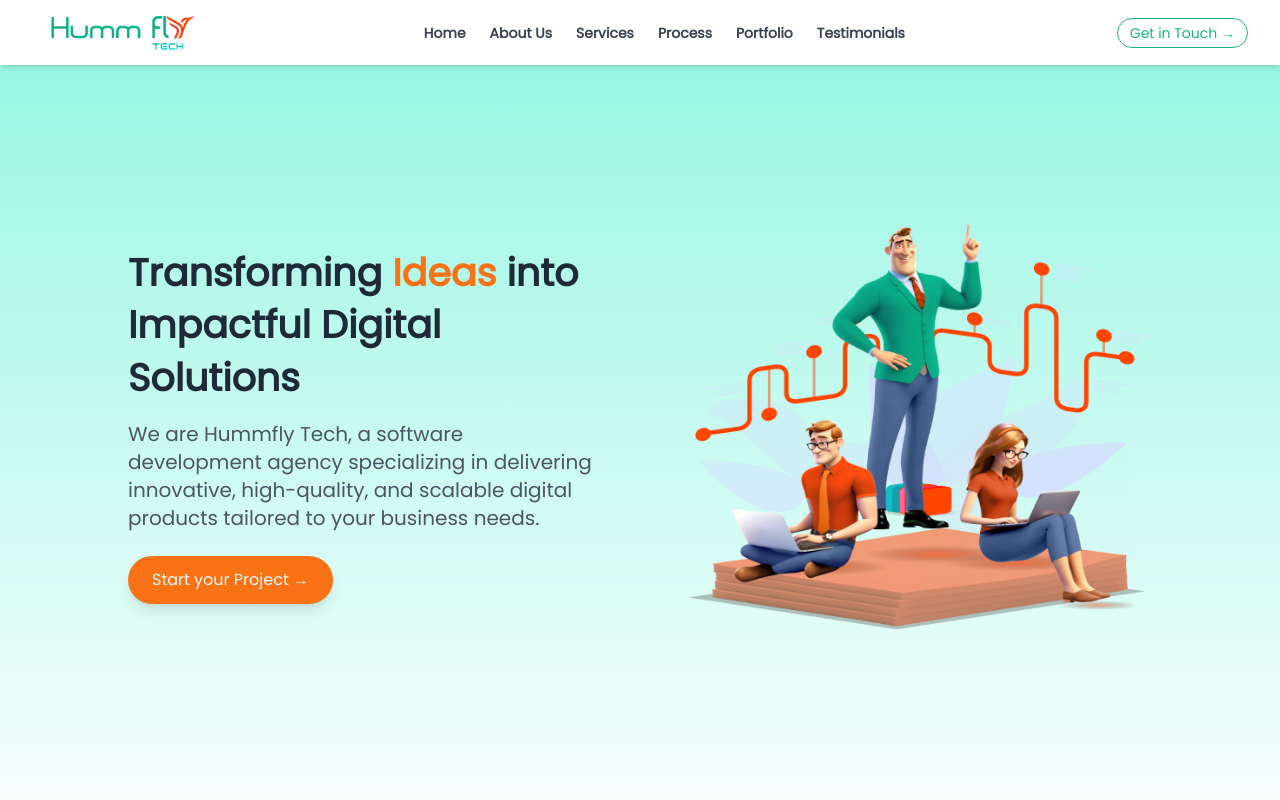
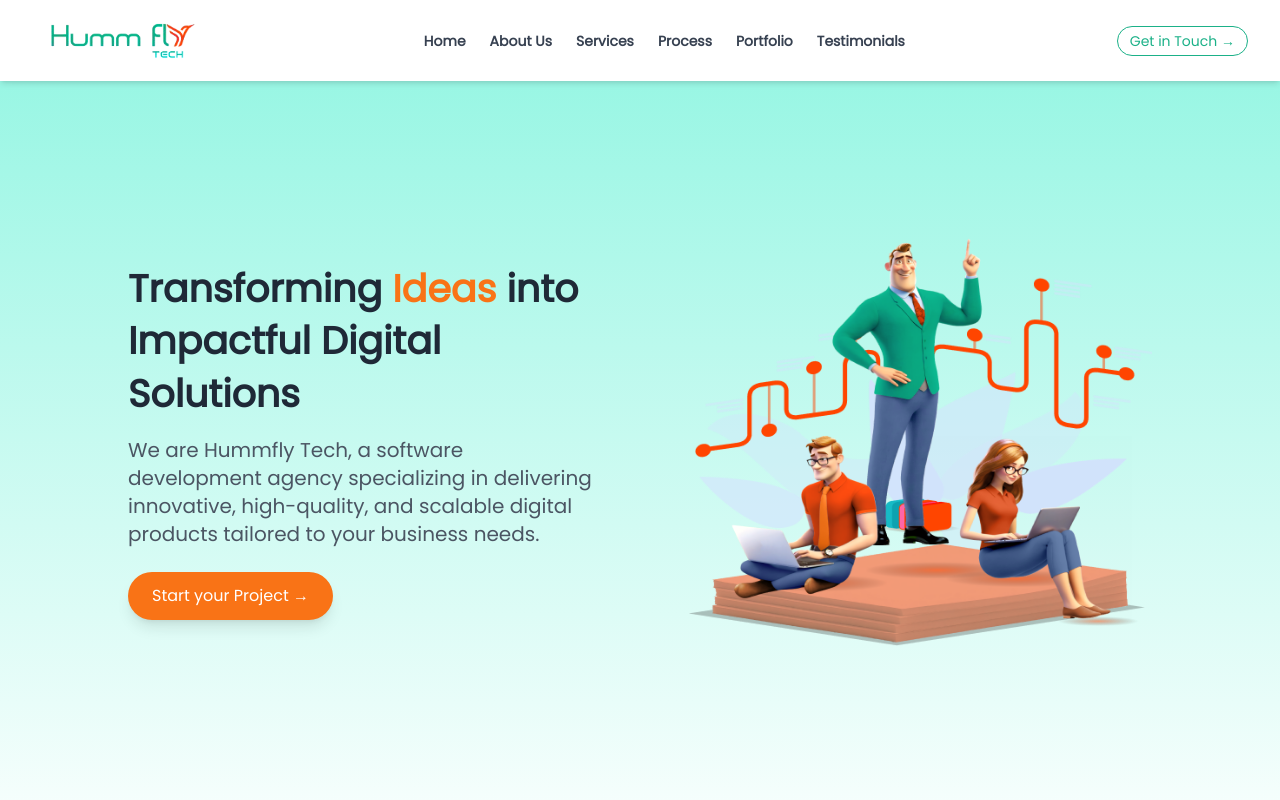
Before and after one commit to hummflytech/HummflyTechWebsite, a Next.js app: page / in a window 1280 px wide. Shown: the top 800 px of the page. Built offline with nearby package versions, Linux system fonts and the light colour scheme.

Commit message:
scroll become smooth using react scroll ,

```diff
--- a/components/common/header.tsx
+++ b/components/common/header.tsx
@@ -2,7 +2,6 @@
 
 import React, { useState } from "react";
 import Image from "next/image";
-import Link from "next/link";
 import { usePathname } from "next/navigation";
 import {
   NavigationMenu,
@@ -11,6 +10,8 @@ import {
 } from "@/components/ui/navigation-menu";
 import Button from "@/components/ui/button";
 import { FiMenu, FiX } from "react-icons/fi";
+
+import { Link } from 'react-scroll';
 
 const Header = () => {
   const [isMobileMenuOpen, setIsMobileMenuOpen] = useState(false);
@@ -38,11 +39,14 @@ const Header = () => {
 
   return (
     <header className="sticky top-0 z-50 bg-white shadow-md">
-      <div className="flex items-center justify-between px-4 sm:px-6 lg:px-8 py-2">
+      <div className="flex items-center justify-between px-4 sm:px-6 lg:px-8 py-4">
         {/* Logo */}
         <div>
-          <Link href="/">
-            <Image src="/images/logo.png" alt="Logo" width={180} height={32} />
+          <Link
+           to = "home"
+           smooth={true}
+           >
+            <Image src="/images/logo.png" alt="Logo" width={180} height={32} className="cursor-pointer"/>
           </Link>
         </div>
 
@@ -51,52 +55,64 @@ const Header = () => {
           <NavigationMenu>
             <NavigationMenuList className="flex items-center space-x-6 text-gray-700 font-bold text-sm">
               <NavigationMenuItem>
-                <button
-                  onClick={() => handleNavigation("home")}
+                <Link
+                  to="home"
+                  smooth={true}
                   className="hover:text-secondary focus:outline-none"
                 >
                   Home
-                </button>
+                </Link>
               </NavigationMenuItem>
               <NavigationMenuItem>
-                <button
-                  onClick={() => handleNavigation("about")}
+                <Link
+                  to="about"
+                  smooth={true}
+                  // duration={1000}
+                  offset={-100}
                   className="hover:text-secondary focus:outline-none"
                 >
                   About Us
-                </button>
+                </Link>
               </NavigationMenuItem>
               <NavigationMenuItem>
-                <button
-                  onClick={() => handleNavigation("services")}
+                <Link
+                  to="services"
+                  smooth={true}
+                  offset={-30}
                   className="hover:text-secondary focus:outline-none"
                 >
                   Services
-                </button>
+                </Link>
               </NavigationMenuItem>
               <NavigationMenuItem>
-                <button
-                  onClick={() => handleNavigation("process")}
+                <Link
+                  to="process"
+                  smooth={true}
+                  offset={-100}
                   className="hover:text-secondary focus:outline-none"
                 >
                   Process
-                </button>
+                </Link>
               </NavigationMenuItem>
               <NavigationMenuItem>
-                <button
-                  onClick={() => handleNavigation("portfolio")}
+                <Link
+                  to="portfolio"
+                  smooth={true}
+                  offset={-70}
                   className="hover:text-secondary focus:outline-none"
                 >
                   Portfolio
-                </button>
+                </Link>
               </NavigationMenuItem>
               <NavigationMenuItem>
-                <button
-                  onClick={() => handleNavigation("testimonials")}
+                <Link
+                  to="testimonials"
+                  smooth={true}
+                  offset={-100}
                   className="hover:text-secondary focus:outline-none"
                 >
                   Testimonials
-                </button>
+                </Link>
               </NavigationMenuItem>
             </NavigationMenuList>
           </NavigationMenu>
@@ -131,43 +147,51 @@ const Header = () => {
           <NavigationMenu>
             <NavigationMenuList className="flex flex-col items-center space-y-4 text-gray-700 font-bold text-sm p-4">
               <NavigationMenuItem>
-                <button
-                  onClick={() => handleNavigation("home")}
-                  className="block w-full text-center px-4 py-2 rounded-lg hover:bg-gray-100"
+                <Link
+                  to="home"
+                  smooth={true}
+                  offset={-100}
+                  className="block w-full text-center px-4 py-2 rounded-lg hover:bg-gray-100 cursor-pointer"
                 >
                   Home
-                </button>
+                </Link>
               </NavigationMenuItem>
               <NavigationMenuItem>
-                <button
-                  onClick={() => handleNavigation("about")}
-                  className="block w-full text-center px-4 py-2 rounded-lg hover:bg-gray-100"
+                <Link
+                  to="about"
+                  smooth={true}
+                  offset={-100}
+                  className="block w-full text-center px-4 py-2 rounded-lg hover:bg-gray-100 cursor-pointer cursor-pointer"
                 >
                   About Us
-                </button>
+                </Link>
               </NavigationMenuItem>
               <NavigationMenuItem>
-                <button
-                  onClick={() => handleNavigation("services")}
-                  className="block w-full text-center px-4 py-2 rounded-lg hover:bg-gray-100"
+                <Link
+                  to="services"
+                  smooth={true}
+                  offset={-100}
+                  className="block w-full text-center px-4 py-2 rounded-lg hover:bg-gray-100 cursor-pointer"
                 >
                   Services
-                </button>
+                </Link>
               </NavigationMenuItem>
-              <NavigationMenuItem>
-                <button
-                  onClick={() => handleNavigation("portfolio")}
-                  className="block w-full text-center px-4 py-2 rounded-lg hover:bg-gray-100"
+              <NavigationMenuItem >
+                <Link
+                  to="portfolio"
+                  smooth={true}
+                  offset={-100}
+                  className="block w-full text-center px-4 py-2 rounded-lg hover:bg-gray-100 cursor-pointer"
                 >
                   Portfolio
-                </button>
+                </Link>
               </NavigationMenuItem>
               <NavigationMenuItem>
                 <Button
                   onClick={() => handleNavigation("contactus")}
                   variant="outline"
                   rounded="rounded-full"
-                  className="px-3 py-1 w-full text-center text-sm"
+                  className="px-3 py-1 w-full text-center text-sm cursor-pointer"
                 >
                   Get in Touch →
                 </Button>
--- a/components/ui/navigation-menu.tsx
+++ b/components/ui/navigation-menu.tsx
@@ -12,7 +12,7 @@ const NavigationMenu = React.forwardRef<
   <NavigationMenuPrimitive.Root
     ref={ref}
     className={cn(
-      "relative z-10 flex max-w-max flex-1 items-center justify-center",
+      "relative z-10 flex max-w-max flex-1 items-center justify-center cursor-pointer",
       className,
     )}
     {...props}
--- a/package.json
+++ b/package.json
@@ -27,6 +27,7 @@
     "react": "^18.2.0",
     "react-dom": "^18.2.0",
     "react-icons": "^5.4.0",
+    "react-scroll": "^1.9.0",
     "react-slick": "^0.30.2",
     "slick-carousel": "^1.8.1",
     "tailwind-merge": "^2.5.5",
@@ -39,6 +40,7 @@
     "@types/prop-types": "^15.7.13",
     "@types/react": "^18",
     "@types/react-dom": "^18",
+    "@types/react-scroll": "^1.8.10",
     "@types/react-slick": "^0.23.13",
     "biome": "^0.3.3",
     "eslint": "^8.57.1",
```
Also changed, not shown: 1 other file (tests, documents, lock files or other folders).
